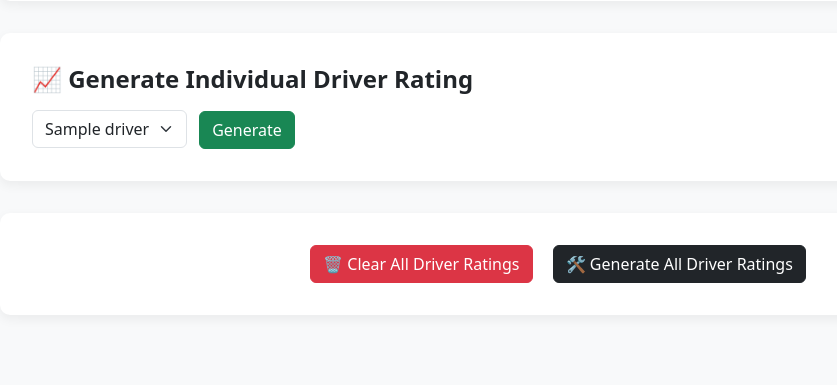
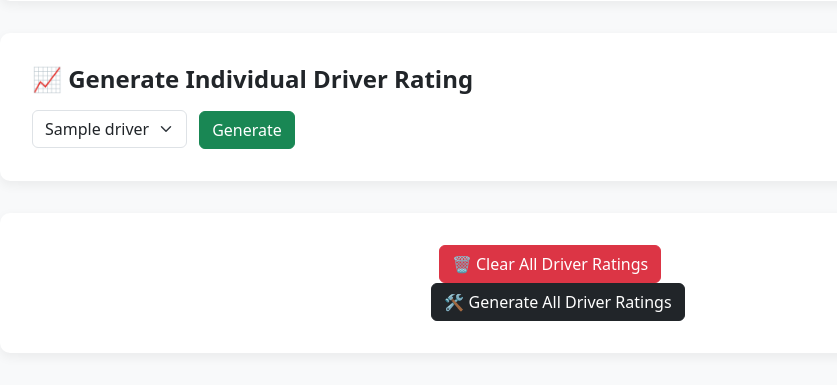
Before and after one commit to SiahBatterson/f1-grid-competitors, a Flask app: template templates/home.html in a window 1280 px wide. Shown: the part 794-1179 px from the top of the page, without its empty margins (82-919 px from the left). Before the commit the page ends 1077 px from the top, so only its background shows below. Run offline with Flask 3, Linux system fonts and the light colour scheme; the template is opened without the code that fills it: most values are stand-ins (such as "Sample title", 1, 10 or a date in 2020).

Commit message:
So much61

```diff
--- a/app.py
+++ b/app.py
@@ -67,6 +67,7 @@ def weighted():
 
 @app.route("/generate_all_driver_ratings", methods=["POST"])
 def generate_all_driver_ratings_route():
+    print("🚀 POST /generate_all_driver_ratings triggered")
     generate_all_driver_ratings()
     drivers = get_all_cached_drivers()
     return render_template("home.html", drivers=drivers)
@@ -74,7 +75,6 @@ def generate_all_driver_ratings_route():
 
 @app.route("/generate_driver_rating", methods=["GET", "POST"])
 def generate_driver_rating_route():
-    print("🚀 POST /generate_all_driver_ratings triggered")
     if request.method == "POST":
         driver = request.form.get("driver", "").upper().strip()
         if not driver:
--- a/templates/home.html
+++ b/templates/home.html
@@ -82,7 +82,7 @@
 
     <div class="section">
       <h2>📈 Generate Individual Driver Rating</h2>
-      <form method="POST" action="{{ url_for('generate_all_driver_ratings_route') }}" class="d-inline">
+      <form method="POST" action="{{ url_for('generate_driver_rating') }}" class="d-inline">
         <select name="driver" id="driver" class="form-select w-auto d-inline me-2" required>
           {% for d in drivers %}
           <option value="{{ d }}">{{ d }}</option>
@@ -96,7 +96,7 @@
       <form method="POST" action="{{ url_for('clear_driver_ratings') }}" class="d-inline me-3">
         <button type="submit" class="btn btn-danger">🗑️ Clear All Driver Ratings</button>
       </form>
-      <form method="POST" action="{{ url_for('generate_all_driver_ratings_route') }}" class="d-inline">
+      <form method="POST" action="{{ url_for('generate_all_driver_ratings_route') }}">
         <button type="submit" class="btn btn-dark">🛠️ Generate All Driver Ratings</button>
       </form>
     </div>
```
